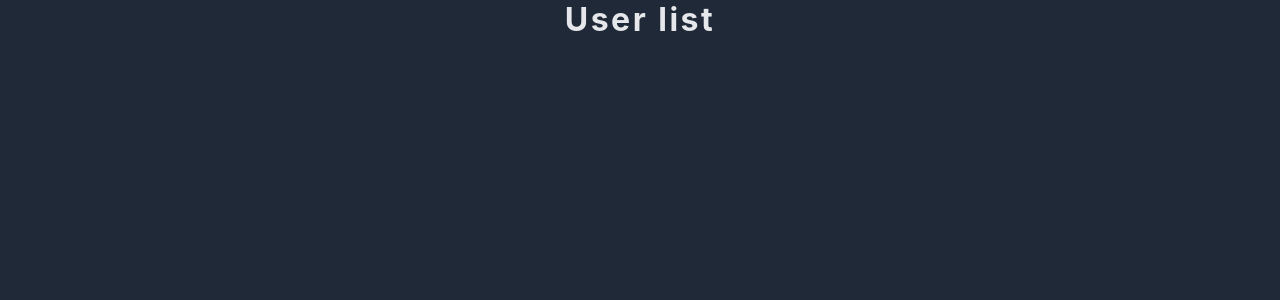
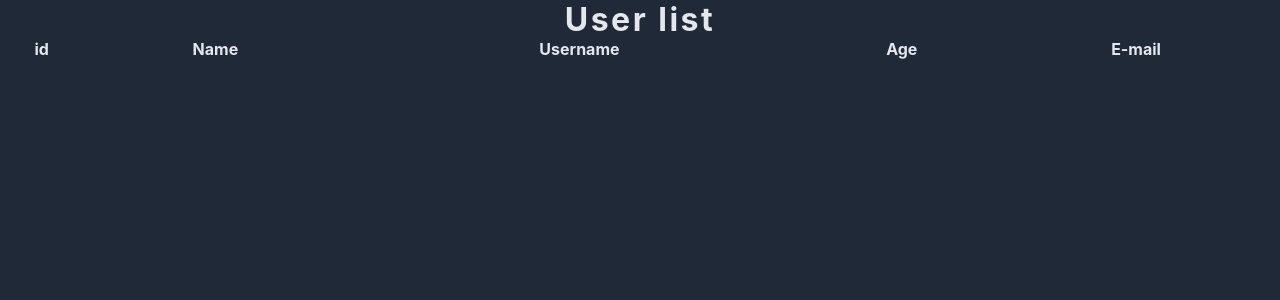
Before and after one commit to yakksiek/task-userstable, a React (Vite) app: page / in a window 1280 px wide. Shown: the top 300 px of the page. Built offline with nearby package versions, Linux system fonts and the light colour scheme.

Commit message:
feat(TableHeader): add TableHeader component with cells

```diff
--- a/src/components/Table/Table.tsx
+++ b/src/components/Table/Table.tsx
@@ -1,6 +1,7 @@
 import { styled } from 'styled-components';
 import * as t from '../../types';
 import Heading from '../Heading';
+import TableHeader from './TableHeader';
 
 interface TableProps<T> {
     tableContent: T[];
@@ -17,7 +18,9 @@ function Table<T>({ tableContent, headerData, title }: TableProps<T>) {
     return (
         <div>
             {title && <Heading as='h2'>{title}</Heading>}
-            <StyledTable></StyledTable>
+            <StyledTable>
+                <TableHeader headerData={headerData} />
+            </StyledTable>
         </div>
     );
 }
--- /dev/null
+++ b/src/components/Table/TableHeader.tsx
@@ -0,0 +1,20 @@
+import * as t from '../../types';
+import TableHeaderCell from './TableHeaderCell';
+
+interface TableHeaderProps {
+    headerData: t.HeaderCell[];
+}
+
+function TableHeader({ headerData }: TableHeaderProps) {
+    return (
+        <thead>
+            <tr>
+                {headerData.map(cellData => (
+                    <TableHeaderCell key={cellData.field} cellData={cellData} />
+                ))}
+            </tr>
+        </thead>
+    );
+}
+
+export default TableHeader;
--- /dev/null
+++ b/src/components/Table/TableHeaderCell.tsx
@@ -0,0 +1,11 @@
+import * as t from '../../types';
+
+interface TableHeaderCellProps {
+    cellData: t.HeaderCell;
+}
+
+function TableHeaderCell({ cellData }: TableHeaderCellProps) {
+    return <th>{cellData.title}</th>;
+}
+
+export default TableHeaderCell;
```
